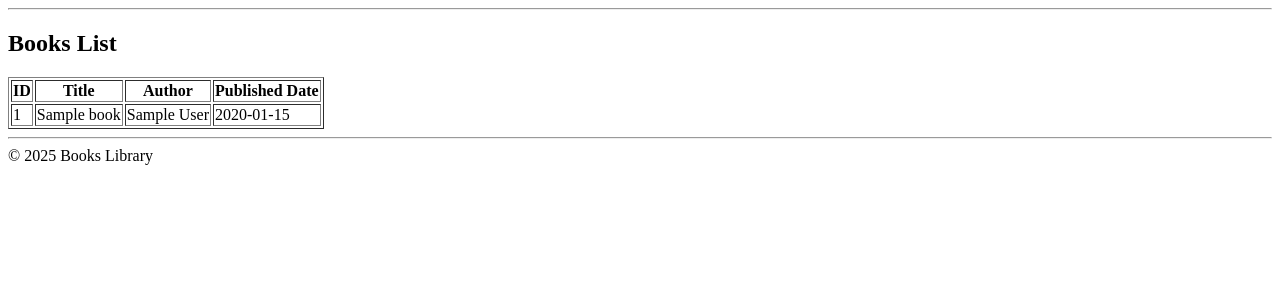
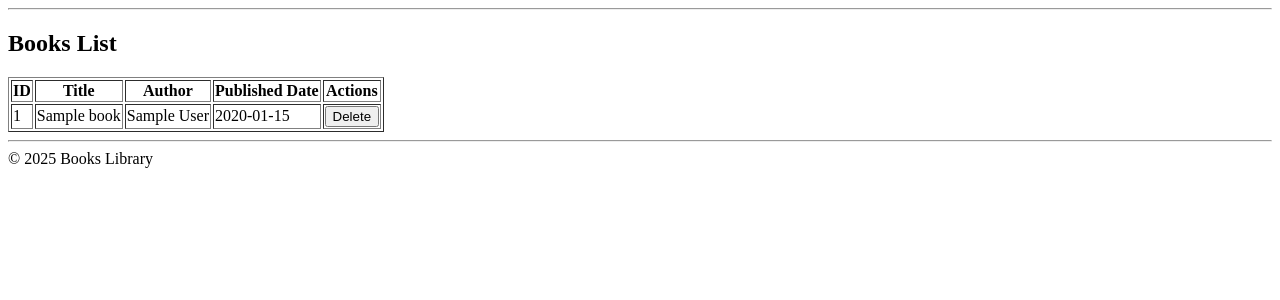
Before and after one commit to trungdqt17/flask-app-demo, a Flask app: page /books in a window 1280 px wide. Shown: the part 98-398 px from the top of the page. Run offline with Flask 3, Linux system fonts and the light colour scheme; tables that the repository leaves empty hold one stand-in row (values such as "Sample post").

Commit message:
Implement book deletion feature and update templates for actions

```diff
--- a/backend/app/routes.py
+++ b/backend/app/routes.py
@@ -38,3 +38,10 @@ def add_book():
         return jsonify({"message": "Book added", "id": new_book.id}), 201
     except ValueError:
         return jsonify({"error": "Invalid date format. Use YYYY-MM-DD"}), 400
+
+@bp.route('/books/<int:book_id>', methods=['DELETE'])
+def delete_book(book_id):
+    book = Book.query.get_or_404(book_id)
+    db.session.delete(book)
+    db.session.commit()
+    return jsonify({"message": "Book deleted"}), 200
--- /dev/null
+++ b/backend/app/static/js/delete_book.js
@@ -0,0 +1,20 @@
+async function deleteBook(bookId) {
+    if (confirm('Are you sure you want to delete this book?')) {
+        try {
+            const response = await fetch(`/books/${bookId}`, {
+                method: 'DELETE'
+            });
+            if (response.ok) {
+                const result = await response.json();
+                alert(result.message);
+                // Remove the row from the table
+                document.querySelector(`tr[data-book-id="${bookId}"]`).remove();
+            } else {
+                const error = await response.json();
+                alert(error.error || 'Failed to delete book');
+            }
+        } catch (error) {
+            alert('Error deleting book');
+        }
+    }
+}
--- a/backend/app/templates/base.html
+++ b/backend/app/templates/base.html
@@ -19,5 +19,6 @@
     <footer>
         &copy; 2025 Books Library
     </footer>
+    {% block scripts %}{% endblock %}
 </body>
 </html>
--- a/backend/app/templates/books_list.html
+++ b/backend/app/templates/books_list.html
@@ -10,11 +10,12 @@
             <th>Title</th>
             <th>Author</th>
             <th>Published Date</th>
+            <th>Actions</th>
         </tr>
     </thead>
     <tbody>
         {% for book in books %}
-        <tr>
+        <tr data-book-id="{{ book.id }}">
             <td>{{ book.id }}</td>
             <td>{{ book.title }}</td>
             <td>{{ book.author }}</td>
@@ -27,6 +28,9 @@
                     {% endif %}
                 {% endif %}
             </td>
+            <td>
+                <button onclick="deleteBook('{{ book.id }}')">Delete</button>
+            </td>
         </tr>
         {% endfor %}
     </tbody>
@@ -36,3 +40,7 @@
 <p>No books available.</p>
 {% endif %}
 {% endblock %}
+
+{% block scripts %}
+<script src="{{ url_for('static', filename='js/delete_book.js') }}"></script>
+{% endblock %}
```
